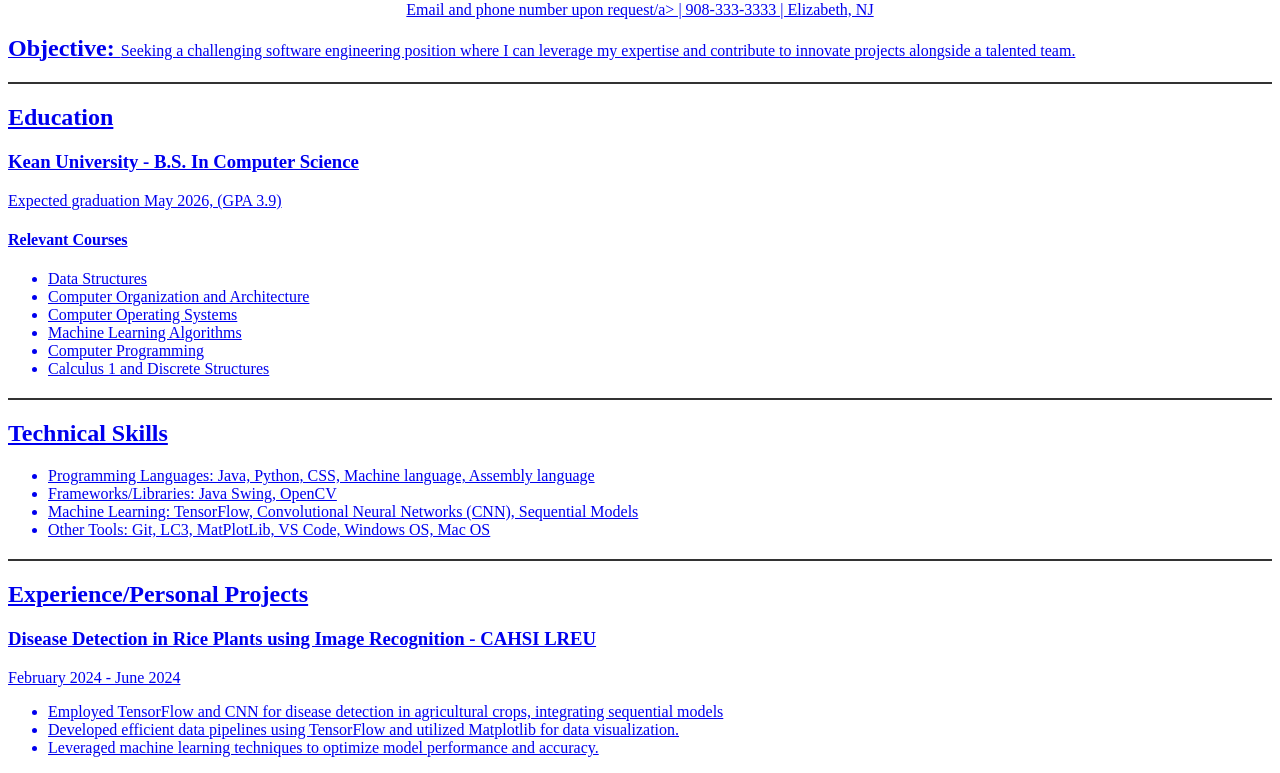
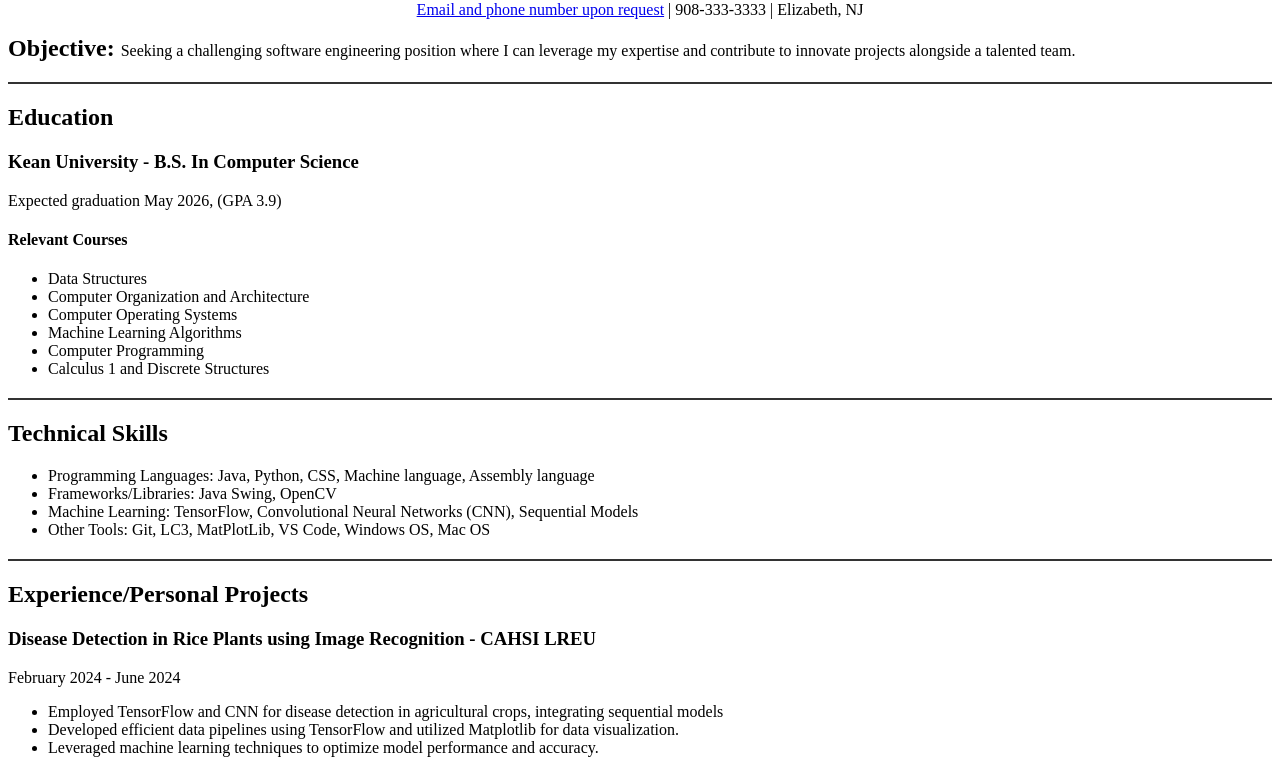
Before and after one commit to PalmaL22/palmaLuis, a plain HTML site: page index.html in a window 1280 px wide. Shown: the part 81-854 px from the top of the page. Drawn offline with Linux system fonts and the light colour scheme.

Commit message:
Update index.html

```diff
--- a/index.html
+++ b/index.html
@@ -17,7 +17,7 @@
     <header>
         <h1 style="text-align: center; font-size: 36px; margin-bottom: 10px;">Luis Palma</h1> <!-- Your name centered with a font size of 36 pixels and some bottom margin -->
         <p style="text-align: center;">
-            <a href="mailto:palmal@kean.edu">Email and phone number upon request/a> | 908-333-3333 | Elizabeth, NJ <!-- Your email, phone number, and location -->
+            <a href="mailto:palmal@kean.edu">Email and phone number upon request</a> | 908-333-3333 | Elizabeth, NJ <!-- Your email, phone number, and location -->
         </p>
     </header>
 
```
